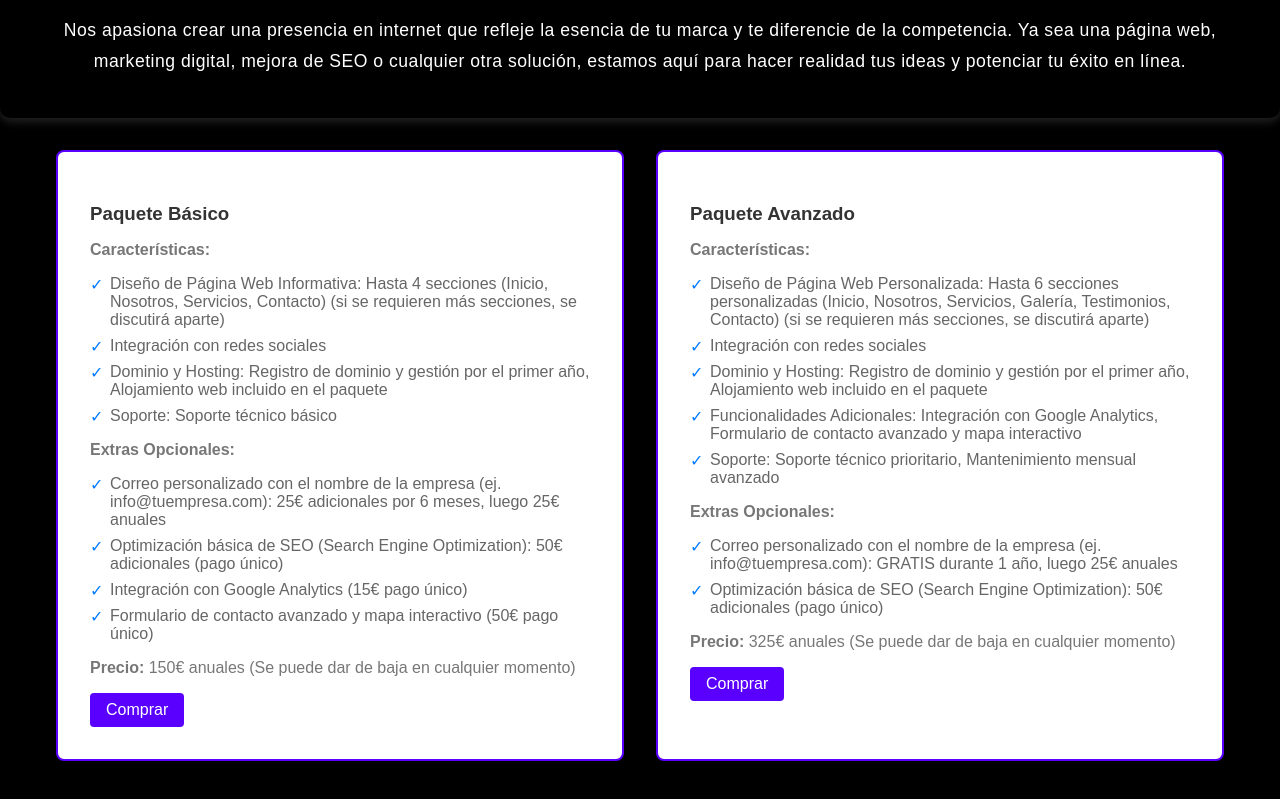
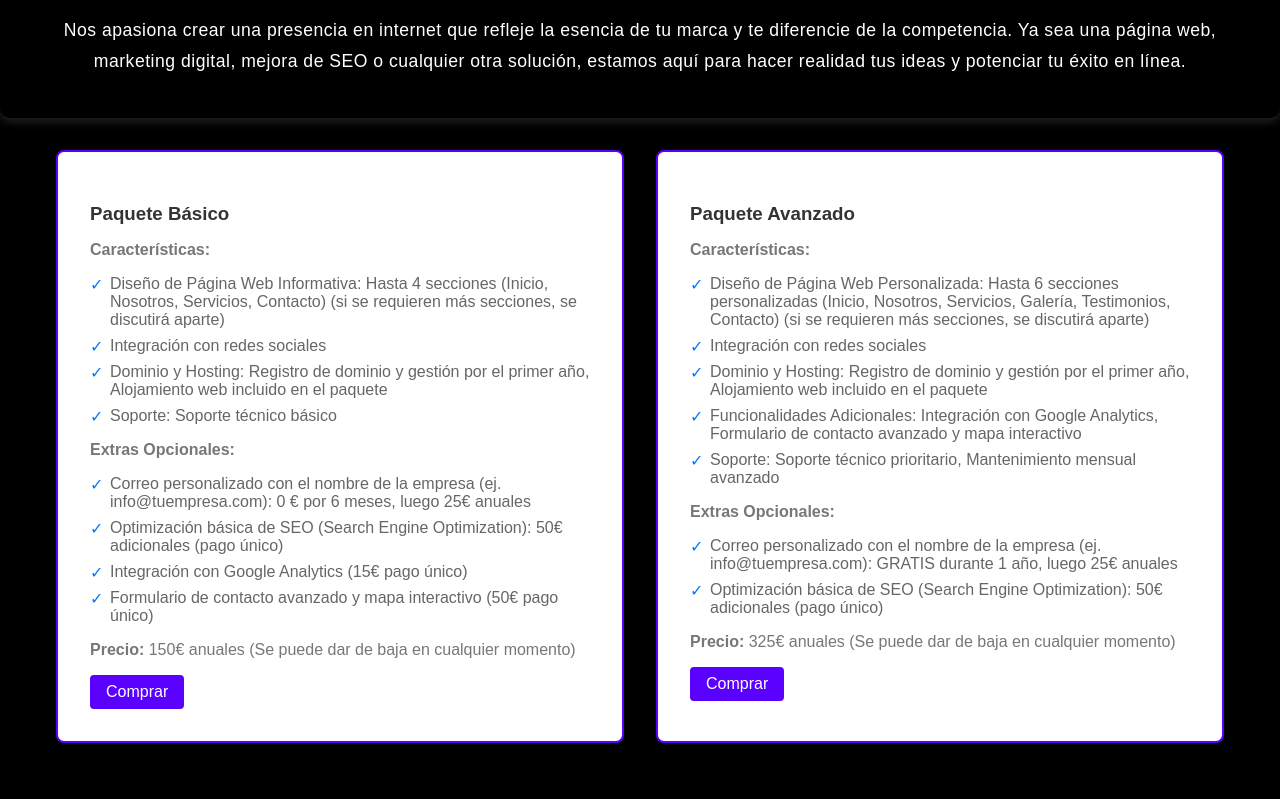
Before and after one commit to Roberrrrrtt/webinfo, a plain HTML site: page index.html in a window 1280 px wide. Shown: the part 573-1372 px from the top of the page. Drawn offline with nearby package versions, Linux system fonts and the light colour scheme.

Commit message:
Update index.html

```diff
--- a/index.html
+++ b/index.html
@@ -51,7 +51,7 @@
             </ul>
             <p><strong>Extras Opcionales:</strong></p>
             <ul>
-                <li>Correo personalizado con el nombre de la empresa (ej. info@tuempresa.com): 25€ adicionales por 6
+                <li>Correo personalizado con el nombre de la empresa (ej. info@tuempresa.com): 0 € por 6
                     meses, luego 25€ anuales</li>
                 <li>Optimización básica de SEO (Search Engine Optimization): 50€ adicionales (pago único)</li>
                 <li>Integración con Google Analytics (15€ pago único)</li>
```
